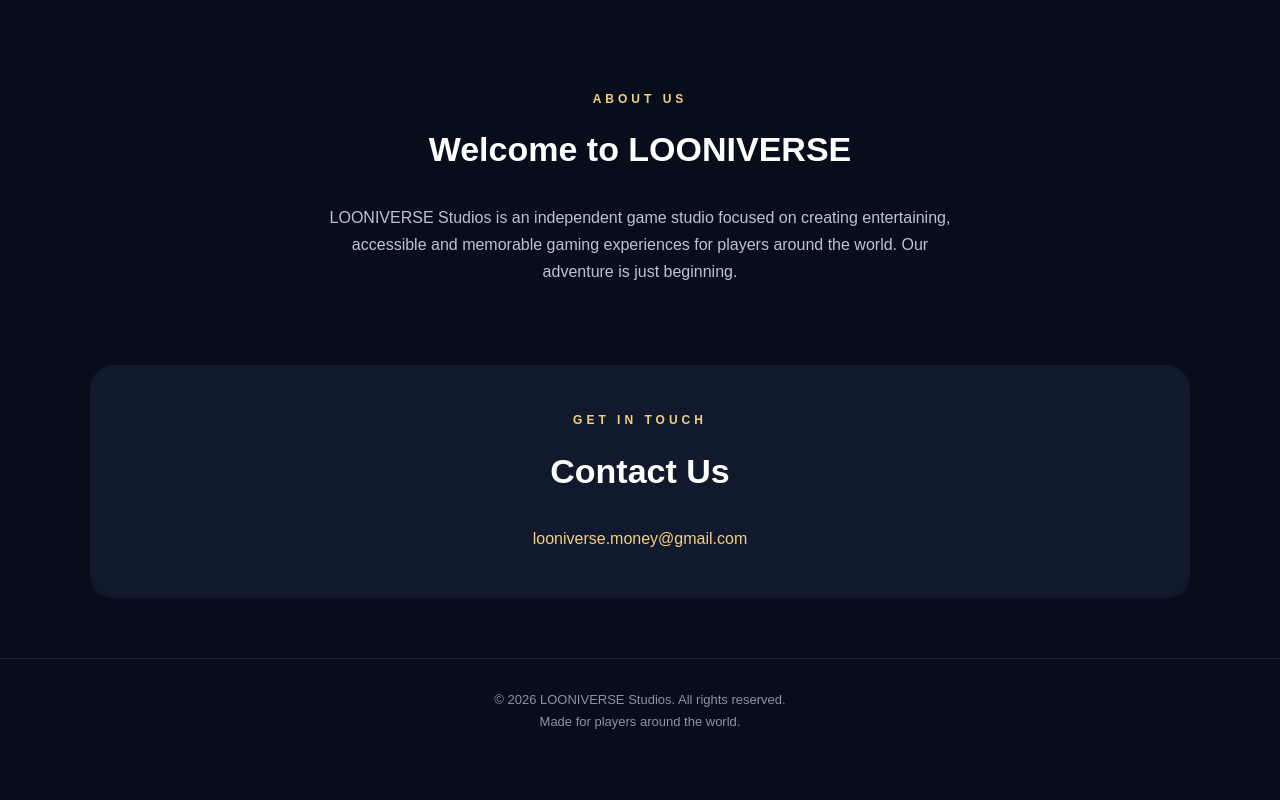
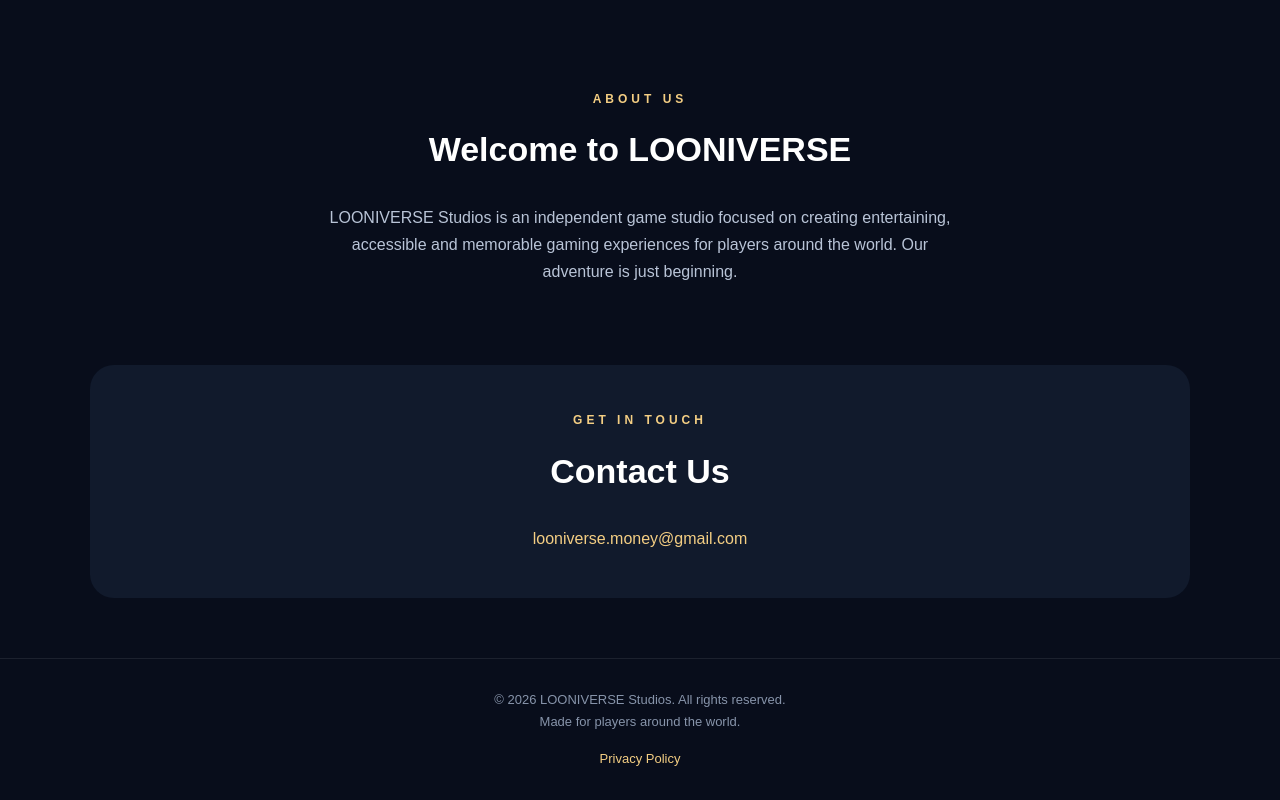
Before and after one commit to LooniverseStudios/looniversestudios.github.io, a plain HTML site: page index.html in a window 1280 px wide. Shown: the part 2474-3274 px from the top of the page. Before the commit the page ends 3237 px from the top, so only its background shows below. Drawn offline with Linux system fonts and the light colour scheme.

Commit message:
Update index.html

```diff
--- a/index.html
+++ b/index.html
@@ -248,6 +248,12 @@ footer {
 <footer>
     <p>© 2026 LOONIVERSE Studios. All rights reserved.</p>
     <p>Made for players around the world.</p>
+    <p style="margin-top:15px;">
+        <a href="privacy.html"
+           style="color:#f4ce83; text-decoration:none;">
+            Privacy Policy
+        </a>
+    </p>
 </footer>
 
 </body>
```
